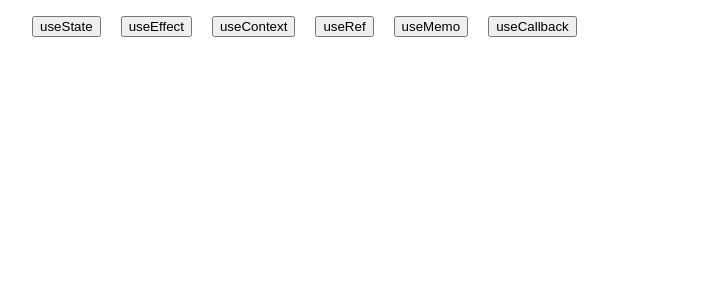
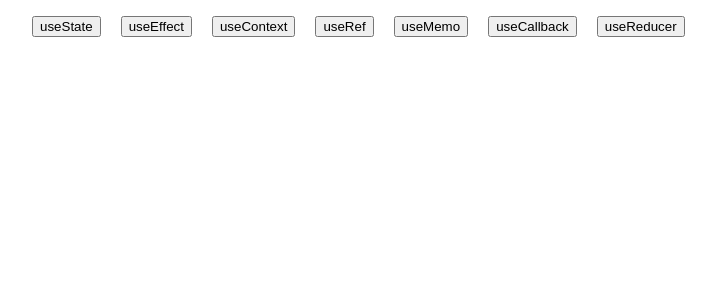
Before and after one commit to Unclemortuary/React-Hooks-sandbox, a React (Create React App) app: page / in a window 1280 px wide. Shown: the top 300 px of the page, without its empty margins (16-732 px from the left). Built offline with nearby package versions, Linux system fonts and the light colour scheme.

Commit message:
useReducer

```diff
--- a/src/App.js
+++ b/src/App.js
@@ -1,19 +1,21 @@
 import React, { useState } from 'react';
 
 import UseStateExample from './useState';
-import UseEffectExapmle from './useEffect';
+import UseEffectExample from './useEffect';
 import UseContextExample from './useContext/useContextAdvanced';
 import UseRefExample from './useRef';
 import UseMemoExample from './useMemo';
 import UseCallbackExample from './useCallback';
+import UseReducerExample from './useReducer';
 
 const topicsMap = {
   useState: UseStateExample,
-  useEffect: UseEffectExapmle,
+  useEffect: UseEffectExample,
   useContext: UseContextExample,
   useRef: UseRefExample,
   useMemo: UseMemoExample,
-  useCallback: UseCallbackExample
+  useCallback: UseCallbackExample,
+  useReducer: UseReducerExample
 };
 
 const App = () => {
--- /dev/null
+++ b/src/useReducer.js
@@ -0,0 +1,80 @@
+// useReducer hook uses the same approach as Redux.
+// It allows you to create mechanism with actions dispatching to reducer for complex state manipulations
+
+import React, { useEffect, useReducer, useRef } from 'react';
+
+// reducer
+
+function reducer(todoState, action) {
+    switch (action.type) {
+        case ACTION.ADD_TODO: {
+            return [...todoState, action.payload];
+        }
+        case ACTION.TOGGLE_TODO: {
+            const index = todoState.findIndex(todo => todo.id === action.payload.id);
+            const newState = Array(...todoState);
+            newState[index].isComplete = action.payload.isComplete;
+            return newState;
+        }
+        case ACTION.DELETE_TODO: {
+            return todoState.filter(todo => todo.id !== action.payload);
+        }
+        default:
+            return todoState;
+    }
+};
+
+// action types and defaults
+
+const ACTION = {
+    ADD_TODO: 'add-todo',
+    TOGGLE_TODO: 'toggle-todo',
+    DELETE_TODO: 'delete-todo'
+};
+
+const defaultState = [];
+
+// action creators
+
+const addToDo = (name) => ({ type: ACTION.ADD_TODO, payload: { id: name + Date.now(), name: name, isComplete: false } });
+const toggleToDo = ({ id, isComplete }) => ({ type: ACTION.TOGGLE_TODO, payload: { id: id, isComplete: !isComplete } });
+const deleteToDo = (id) => ({ type: ACTION.DELETE_TODO, payload: id });
+
+
+
+function UseReducerExample() {
+    const [todo, dispatch] = useReducer(reducer, defaultState);
+    const inputRef = useRef(null);
+
+    const handleOnSubmit = (e) => {
+        e.preventDefault();
+        dispatch(addToDo(inputRef.current.value));
+        inputRef.current.value = '';
+    };
+
+    return (
+        <div>
+            <form onSubmit={handleOnSubmit}>
+                <input type='text' ref={inputRef}/>
+            </form>
+            <Todo todo={todo} dispatch={dispatch}/>
+        </div>
+    );
+};
+
+function Todo({ todo, dispatch }) {
+    return (
+        <ul>
+            {todo.map(todoItem => (
+                <li key={todoItem.id}>
+                    <p style={ { color: todoItem.isComplete ? 'gray' : 'black' }}>{todoItem.name}</p>
+                    <button onClick={() => dispatch(toggleToDo(todoItem))}>Toggle</button>
+                    <button onClick={() => dispatch(deleteToDo(todoItem.id))}>Delete</button>
+                </li>
+            ))}
+        </ul>
+    );
+};
+
+
+export default UseReducerExample;
```
